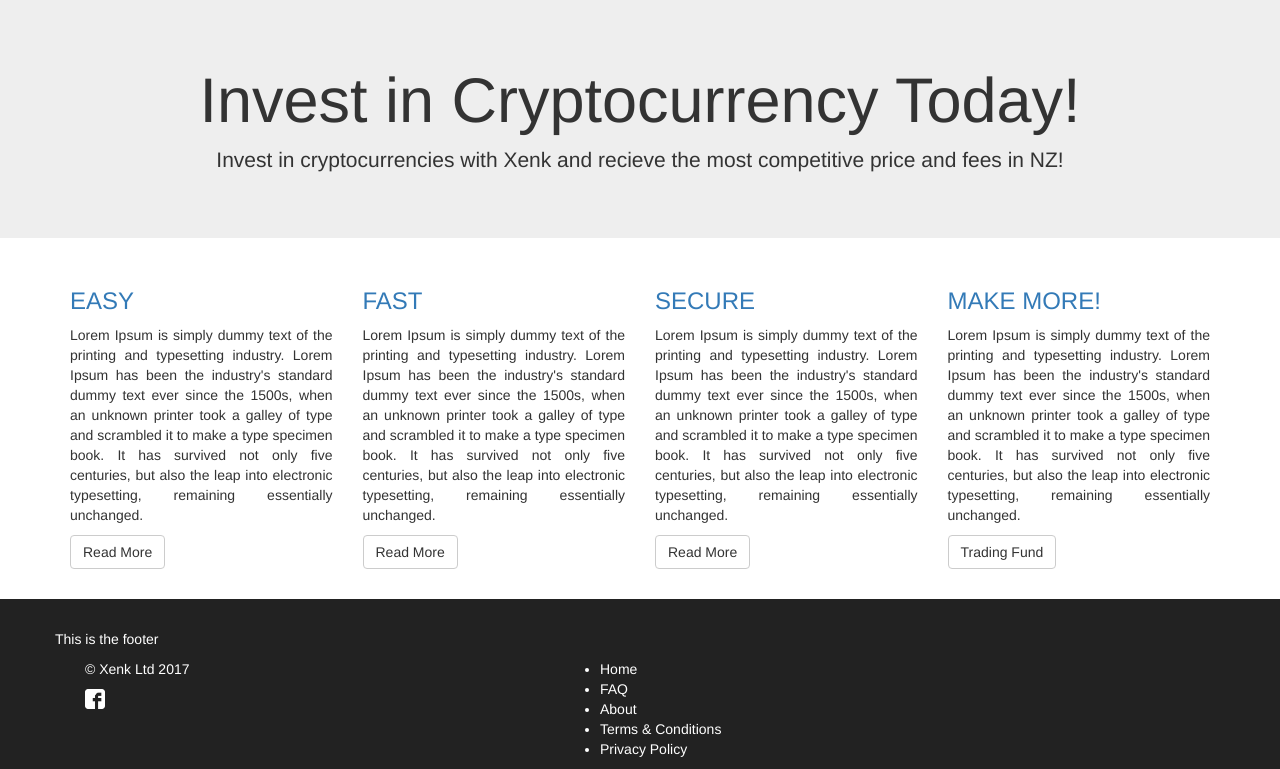
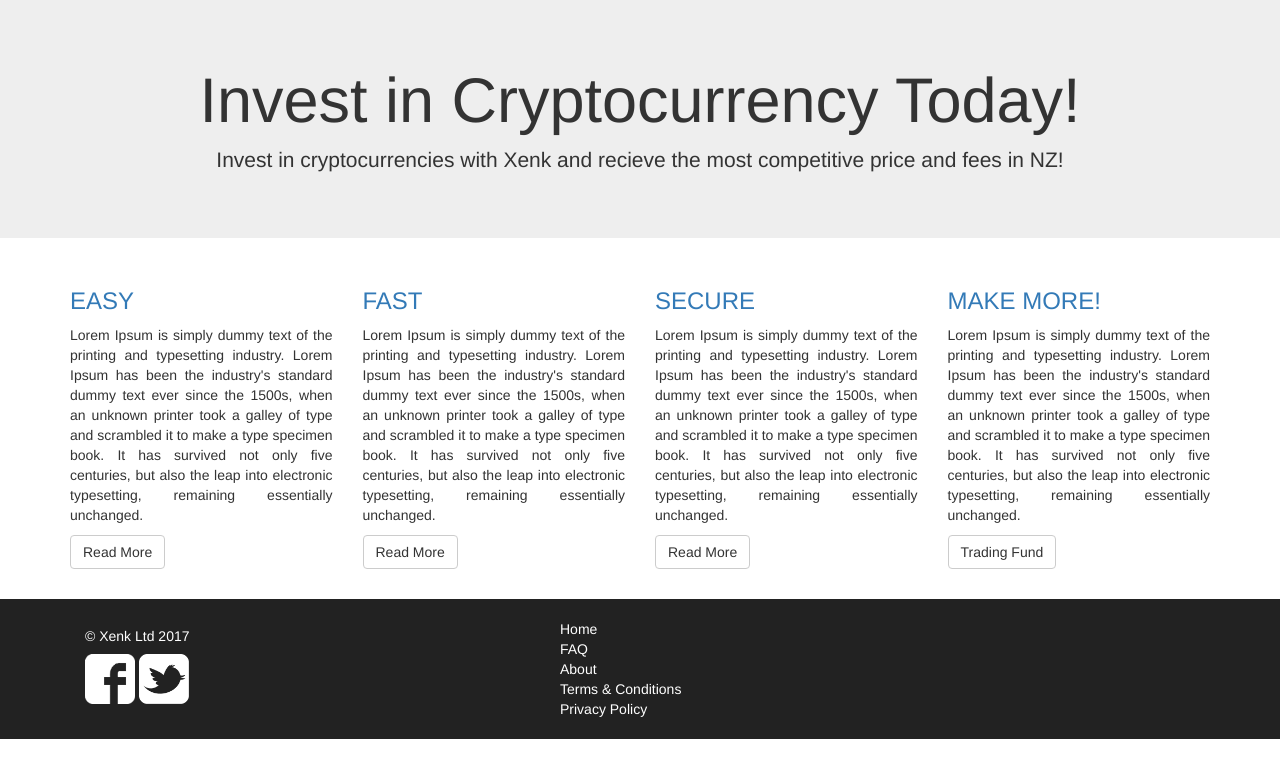
Before and after one commit to ashtondavvo/ZENK, a plain HTML site: page index.html in a window 1280 px wide. Shown: the part 376-1145 px from the top of the page. After the commit the page ends 1115 px from the top, so only its background shows below. Drawn offline with nearby package versions, Linux system fonts and the light colour scheme.

Commit message:
added link to twitter

```diff
--- a/css/styles.css
+++ b/css/styles.css
@@ -16,11 +16,17 @@
 	background-color: #222222;
 	color: #ffffff;
 	margin-top: 30px;
-	padding-top: 30px;
+	padding-top: 20px;
+	padding-bottom: 10px;
 }
 .bottom-footer{
 }
-.facebook-logo-white{
-	height: 20px;
-	width: 20px;
+.small-logo-white{
+	height: 50px;
+	width: 50px;
+	margin-bottom: 10px;
 }
+.bottom-links{
+	margin-left: 0px;
+	padding-left: 0px;
+}
--- a/index.html
+++ b/index.html
@@ -112,17 +112,15 @@
 
   <footer class="site-footer">
     <div class="container">
-      <div class="row">
-        <p>This is the footer</p>
-      </div>
       <div class="bottom-footer">
         <div class="col-md-5">
-          <p>&#169 Xenk Ltd 2017</p>
-          <img src="images/facebook-logo-white.png" class="facebook-logo-white">
+          <h5>&#169 Xenk Ltd 2017</h5>
+          <a href="https://www.facebook.com/XenkLtd/"><img src="images/facebook-logo-white.png" class="small-logo-white"></a>
+          <a href="https://twitter.com/XenkLtd"><img src="images/twitter-logo-white.png" class="small-logo-white"></a>
         </div>
         <div class="col-md-7">
-          <ul>
-            <li><a href=""></a>Home</li>
+          <ul class="bottom-links" style="list-style: none;">
+            <li><a href="index.html"></a>Home</li>
             <li><a href=""></a>FAQ</li>
             <li><a href=""></a>About</li>
             <li><a href=""></a>Terms & Conditions</li>
```
Also changed, not shown: images/twitter-logo-white.png (added), 1 other file.
